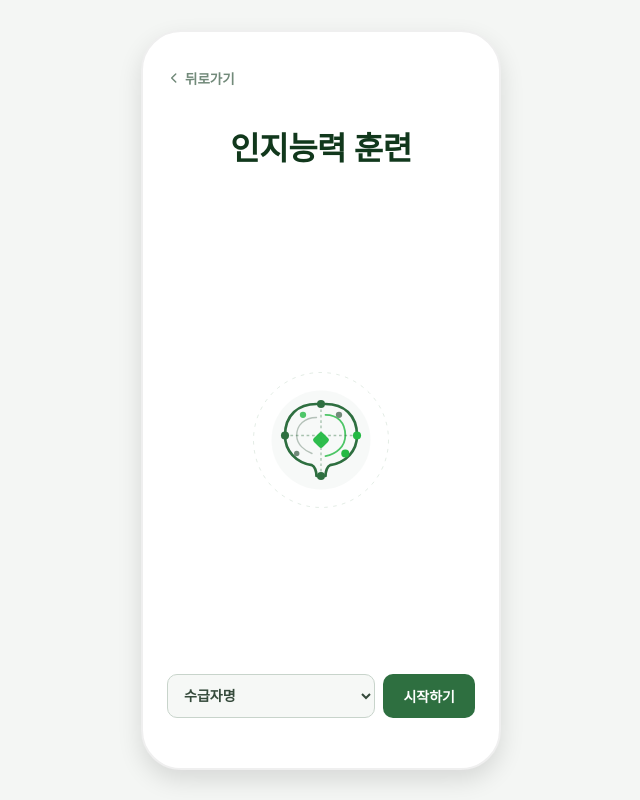
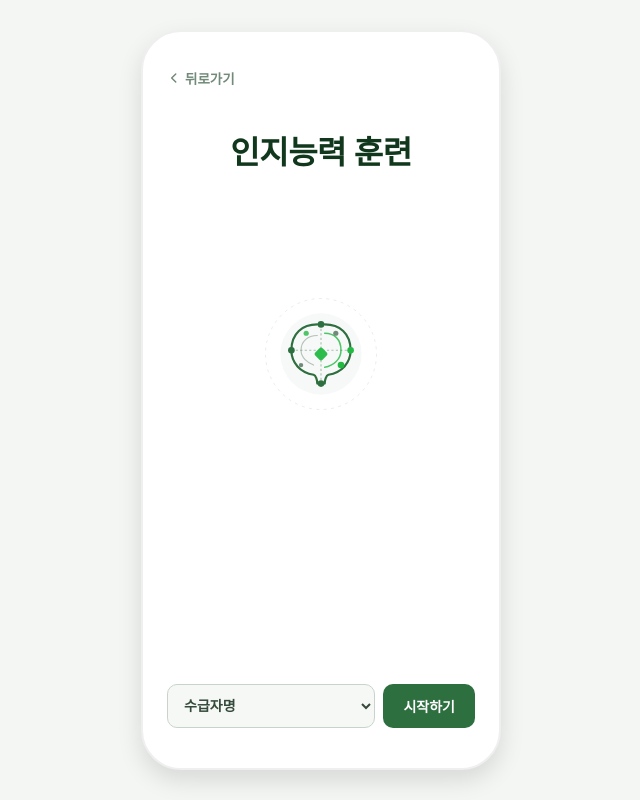
Before and after one commit to 2026-SMHRD-KDT-LangIntelligence-8/GitFinalProjectJH, a Python web app: template src/main/resources/templates/training.html in a window 1280 px wide. Shown: the whole page, without its empty margins (319-959 px from the left). Run offline with Jinja, Linux system fonts and the light colour scheme; the template is opened without the code that fills it, so the values that code supplies are empty; some web fonts are replaced.

Commit message:
훈련 페이지 문구 위치 조정

```diff
--- a/src/main/resources/static/css/style.css
+++ b/src/main/resources/static/css/style.css
@@ -1317,6 +1317,49 @@ a {
 .training-status-message { width: 100%; max-width: 280px; margin: 0 auto 14px; text-align: center; }
 .training-recipient-name { width: 100%; max-width: 280px; margin: 6px auto 0; text-align: center; }
 .training-graphic-hidden { display: none; }
+.training-phone-frame .title-container {
+    width: 100%;
+    display: flex;
+    flex-direction: column;
+    align-items: center;
+    text-align: center;
+    margin-top: 14px;
+}
+
+.training-phone-frame .graphic-container {
+    flex: 0 0 auto;
+    min-height: 160px;
+    margin-top: 64px;
+}
+
+.training-phone-frame .center-illustration {
+    width: 148px;
+    height: 148px;
+}
+
+.training-phone-frame .training-recipient-name {
+    max-width: 100%;
+    margin-top: 12px;
+}
+
+.training-phone-frame .training-status-message {
+    width: 100%;
+    max-width: none;
+    margin: 20px 0 0;
+    padding: 16px 18px;
+    border: 1px solid #d7e2d9;
+    border-radius: 16px;
+    background-color: #ffffff;
+    color: #728a7a;
+    line-height: 1.55;
+    box-sizing: border-box;
+}
+
+.training-phone-frame .action-container {
+    margin-top: auto;
+    margin-bottom: 0;
+    padding-top: 18px;
+}
 /* 검사 시작 전/후 화면을 같은 페이지 안에서 전환하기 위한 래퍼다. */
 .test-intro-view { width: 100%; display: flex; flex: 1; flex-direction: column; }
 .test-session-view { width: 100%; display: flex; flex: 1; flex-direction: column; gap: 16px; }
--- a/src/main/resources/templates/training.html
+++ b/src/main/resources/templates/training.html
@@ -8,7 +8,7 @@
 </head>
 <body>
 
-<div class="phone-frame">
+<div class="phone-frame training-phone-frame">
     <div class="top-nav-bar">
         <a href="/main" class="back-btn">
             <svg width="14" height="14" viewBox="0 0 24 24">
```
